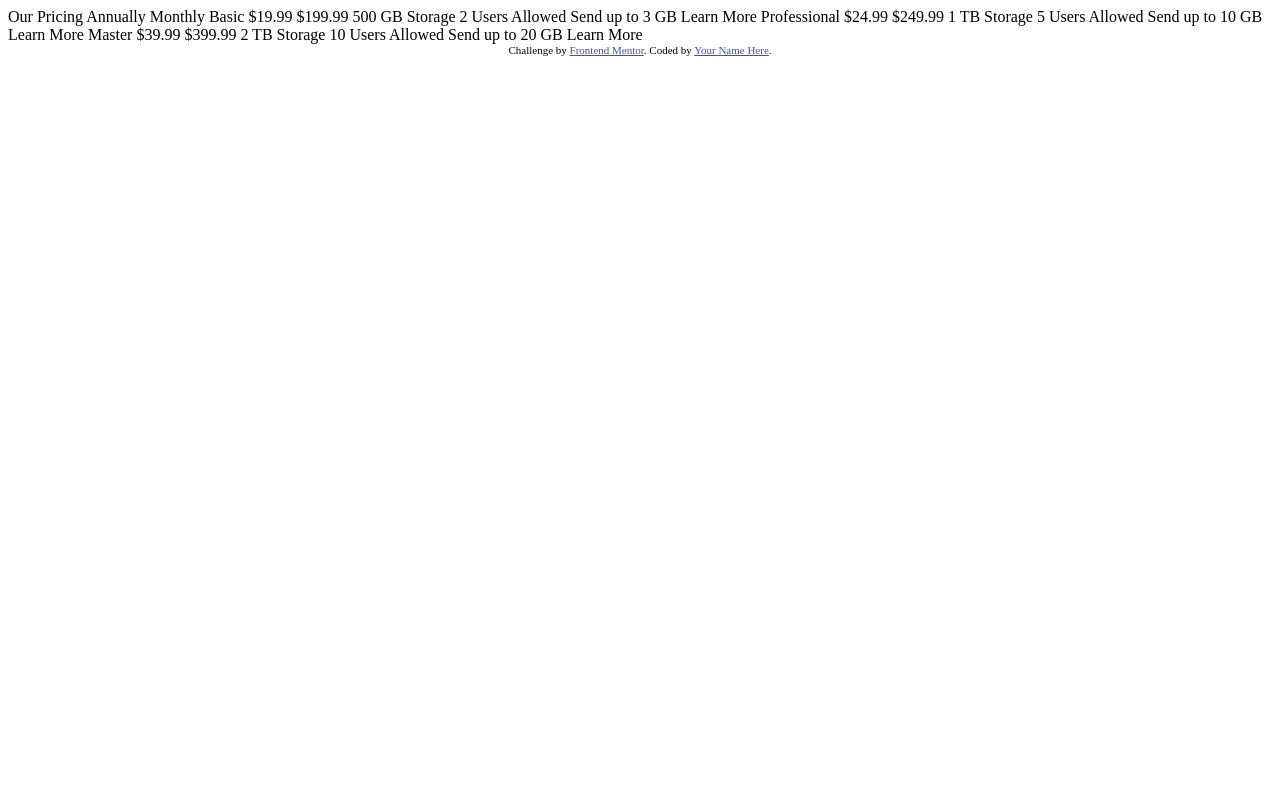
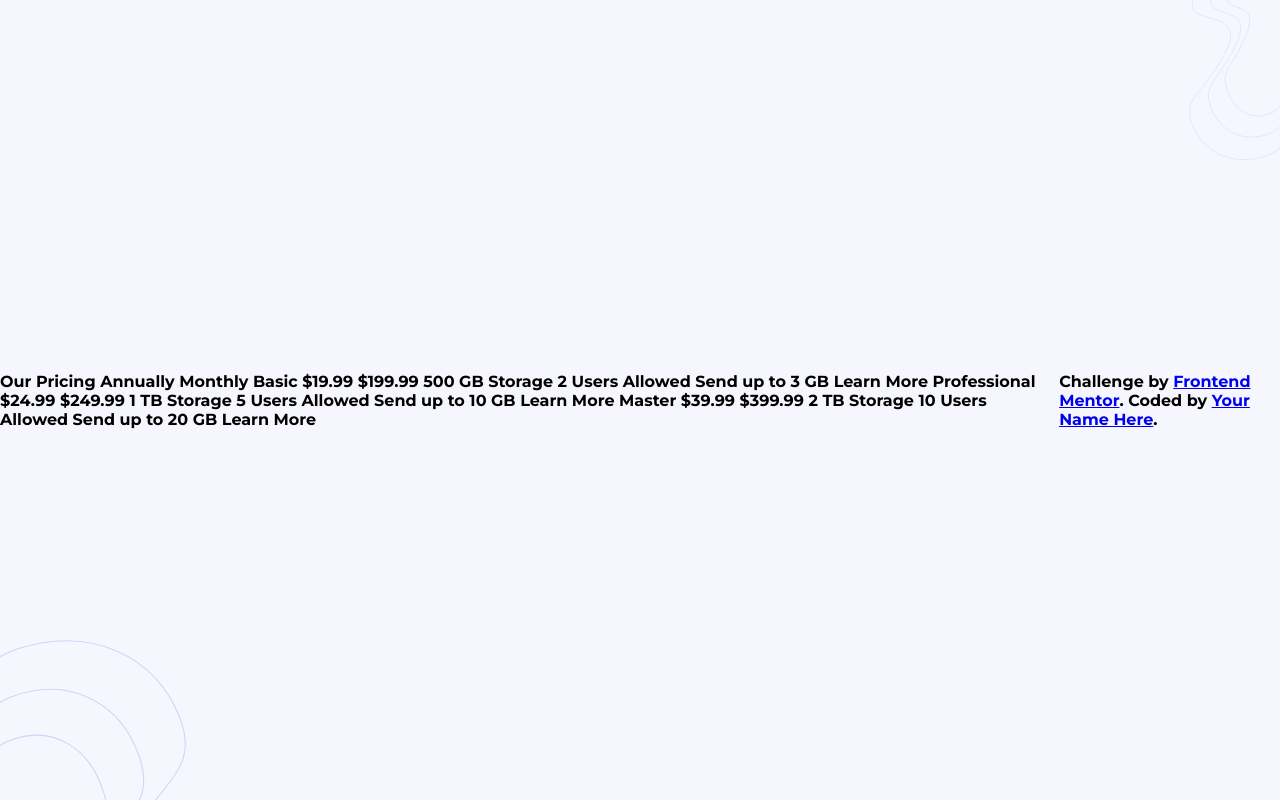
Before and after one commit to Jalch0/pricing-component-with-toggle-master, a plain HTML site: page index.html in a window 1280 px wide. Drawn offline with Linux system fonts and the light colour scheme.

Commit message:
Background finish

```diff
--- /dev/null
+++ b/css/styles.css
@@ -0,0 +1,49 @@
+body {
+    margin: 0;
+    padding: 0;
+    font-family: 'Montserrat', sans-serif;
+}
+
+body {
+    background: var(--VeryLightGrayishBlue);
+    min-height: 100vh;
+    display: flex;
+    justify-content: center;
+    align-items:center;
+    position:relative;
+}
+
+:root {
+    --VeryLightGrayishBlue: hsl(240, 78%, 98%);
+    --LightGrayishBlue: hsl(234, 14%, 74%);
+    --GrayishBlue: hsl(233, 13%, 49%);
+    --DarkGrayishBlue: hsl(232, 13%, 33%);
+}
+
+body::after {
+    position:absolute;
+    content:"";
+    width: 20%;
+    height: 20%;
+    top: 0;
+    right: 0;
+    background-image:url(/images/bg-top.svg);
+    background-size: contain;
+    background-repeat: no-repeat;
+    background-position: top right;
+    z-index: -1;
+}
+
+body::before {
+    position: absolute;
+    content:"";
+    width: 20%;
+    height: 20%;
+    bottom: 0;
+    left: 0;
+    background-image:url(/images/bg-bottom.svg);
+    background-size: contain;
+    background-repeat: no-repeat;
+    background-position: bottom left;
+    z-index: -1;
+}
--- a/index.html
+++ b/index.html
@@ -2,17 +2,11 @@
 <html lang="en">
 <head>
   <meta charset="UTF-8">
-  <meta name="viewport" content="width=device-width, initial-scale=1.0"> <!-- displays site properly based on user's device -->
-
+  <meta name="viewport" content="width=device-width, initial-scale=1.0">
   <link rel="icon" type="image/png" sizes="32x32" href="./images/favicon-32x32.png">
-
+  <link href="https://fonts.googleapis.com/css2?family=Montserrat:wght@700&display=swap" rel="stylesheet">
+  <link rel="stylesheet" href="css/styles.css">
   <title>Frontend Mentor | [Challenge Name Here]</title>
-
-  <!-- Feel free to remove these styles or customise in your own stylesheet 👍 -->
-  <style>
-    .attribution { font-size: 11px; text-align: center; }
-    .attribution a { color: hsl(228, 45%, 44%); }
-  </style>
 </head>
 <body>
 
```
